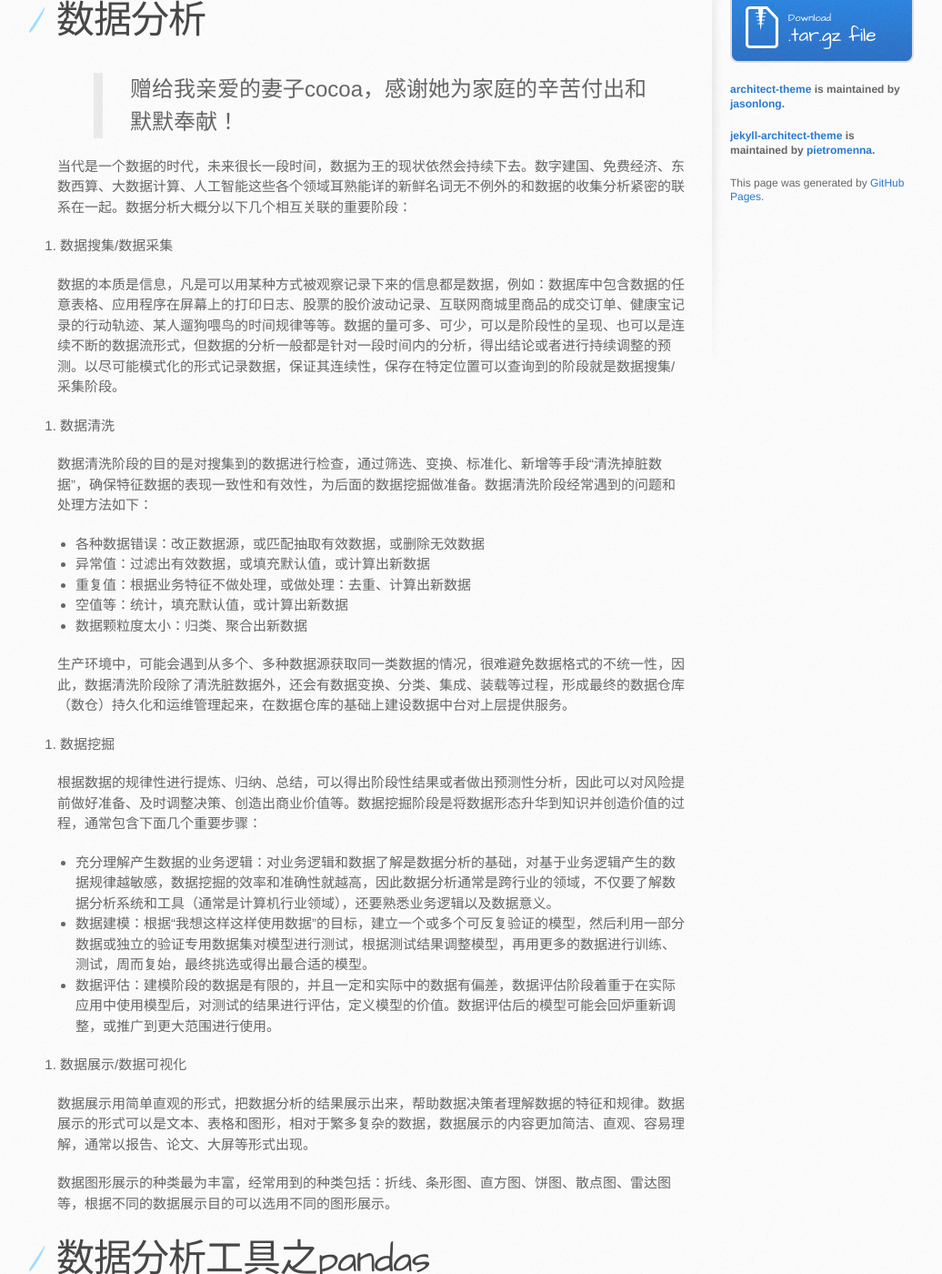
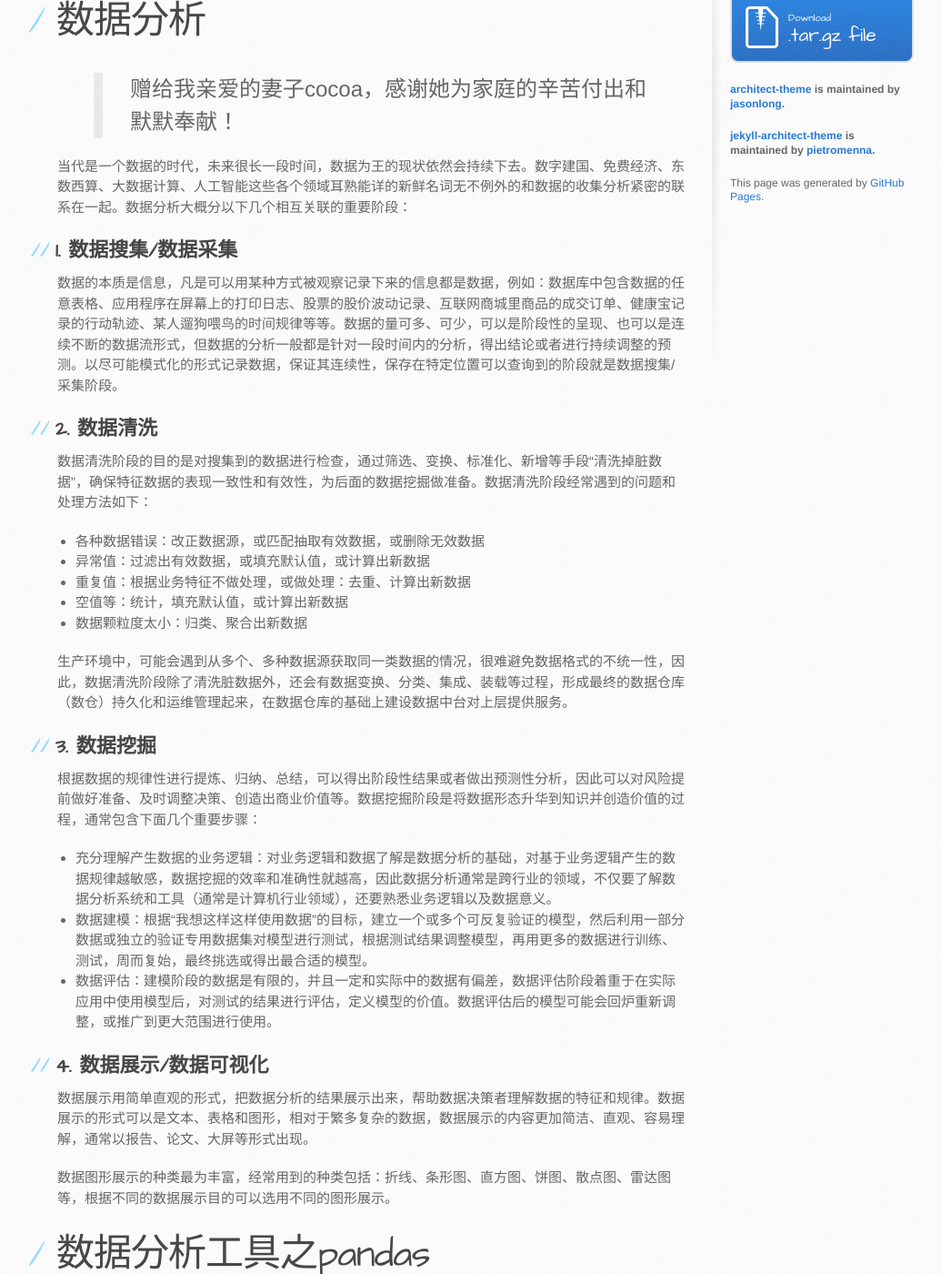
Before and after one commit to qitianbiao/qitianbiao.github.io, a Jekyll site: the page built from _posts/2022-03-30-dataanalysis.md, in a window 1280 px wide and 1400 px high, scrolled down 341 px. Shown: the whole window at 91% size, without its empty margins (107-1143 px from the left). Built offline with Jekyll 4.4.1, drawn with Linux system fonts in a browser that asks for light colours.

Commit message:
correct format

```diff
--- a/_posts/2022-03-30-dataanalysis.md
+++ b/_posts/2022-03-30-dataanalysis.md
@@ -11,11 +11,11 @@ categories: jekyll update
 
 当代是一个数据的时代，未来很长一段时间，数据为王的现状依然会持续下去。数字建国、免费经济、东数西算、大数据计算、人工智能这些各个领域耳熟能详的新鲜名词无不例外的和数据的收集分析紧密的联系在一起。数据分析大概分以下几个相互关联的重要阶段：
 
-1. 数据搜集/数据采集
+## 1. 数据搜集/数据采集
 
 数据的本质是信息，凡是可以用某种方式被观察记录下来的信息都是数据，例如：数据库中包含数据的任意表格、应用程序在屏幕上的打印日志、股票的股价波动记录、互联网商城里商品的成交订单、健康宝记录的行动轨迹、某人遛狗喂鸟的时间规律等等。数据的量可多、可少，可以是阶段性的呈现、也可以是连续不断的数据流形式，但数据的分析一般都是针对一段时间内的分析，得出结论或者进行持续调整的预测。以尽可能模式化的形式记录数据，保证其连续性，保存在特定位置可以查询到的阶段就是数据搜集/采集阶段。
 
-2. 数据清洗
+## 2. 数据清洗
 
 数据清洗阶段的目的是对搜集到的数据进行检查，通过筛选、变换、标准化、新增等手段“清洗掉脏数据”，确保特征数据的表现一致性和有效性，为后面的数据挖掘做准备。数据清洗阶段经常遇到的问题和处理方法如下：
 
@@ -27,7 +27,7 @@ categories: jekyll update
 
 生产环境中，可能会遇到从多个、多种数据源获取同一类数据的情况，很难避免数据格式的不统一性，因此，数据清洗阶段除了清洗脏数据外，还会有数据变换、分类、集成、装载等过程，形成最终的数据仓库（数仓）持久化和运维管理起来，在数据仓库的基础上建设数据中台对上层提供服务。
 
-3. 数据挖掘
+## 3. 数据挖掘
 
 根据数据的规律性进行提炼、归纳、总结，可以得出阶段性结果或者做出预测性分析，因此可以对风险提前做好准备、及时调整决策、创造出商业价值等。数据挖掘阶段是将数据形态升华到知识并创造价值的过程，通常包含下面几个重要步骤：
 
@@ -35,7 +35,7 @@ categories: jekyll update
 - 数据建模：根据“我想这样这样使用数据”的目标，建立一个或多个可反复验证的模型，然后利用一部分数据或独立的验证专用数据集对模型进行测试，根据测试结果调整模型，再用更多的数据进行训练、测试，周而复始，最终挑选或得出最合适的模型。
 - 数据评估：建模阶段的数据是有限的，并且一定和实际中的数据有偏差，数据评估阶段着重于在实际应用中使用模型后，对测试的结果进行评估，定义模型的价值。数据评估后的模型可能会回炉重新调整，或推广到更大范围进行使用。
 
-4. 数据展示/数据可视化
+## 4. 数据展示/数据可视化
 
 数据展示用简单直观的形式，把数据分析的结果展示出来，帮助数据决策者理解数据的特征和规律。数据展示的形式可以是文本、表格和图形，相对于繁多复杂的数据，数据展示的内容更加简洁、直观、容易理解，通常以报告、论文、大屏等形式出现。
 
```
